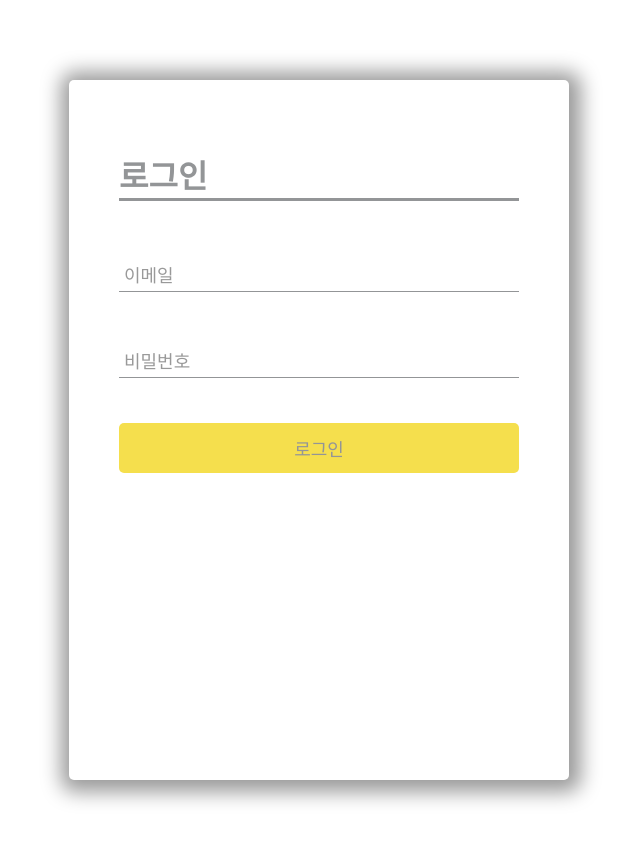
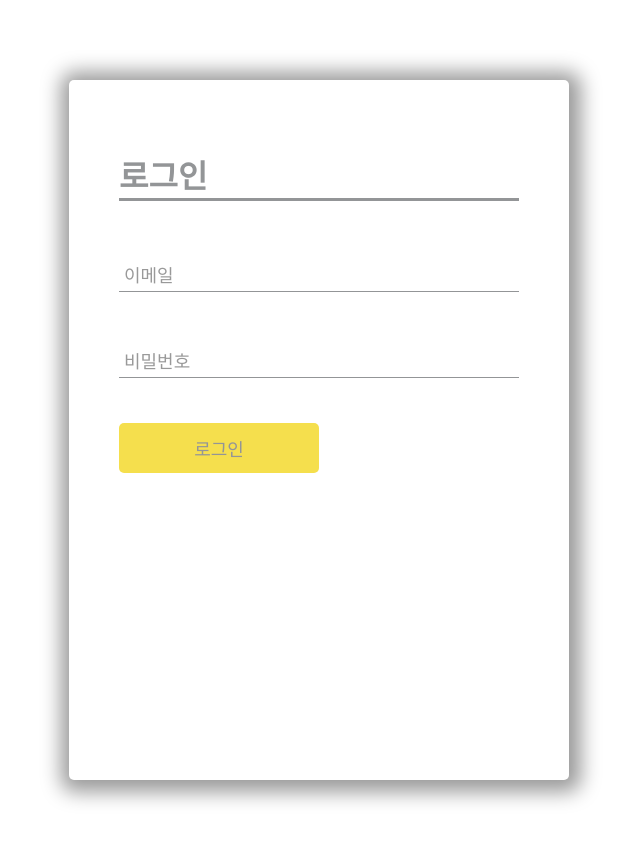
Before and after one commit to mostoriginaldudes/WhistleOn, a React app in the folder whistleon-front/: page /login in a window 1280 px wide. Shown: the top 842 px of the page, without its empty margins (321-961 px from the left). Built offline with nearby package versions, Linux system fonts and the light colour scheme; a web font is replaced by a local one.

Commit message:
#37 Update event buton component default width

```diff
--- a/whistleon-front/src/style/common/event-button.scss
+++ b/whistleon-front/src/style/common/event-button.scss
@@ -3,9 +3,10 @@
 @import './mixin.scss';
 
 .event_button {
-  @include size(100%, 50px);
+  @include size(200px, 50px);
   border-radius: 5px;
   font-size: 18px;
+  margin-bottom: 10px;
 
   &--yellow {
     background-color: $pt-yellow;
```
